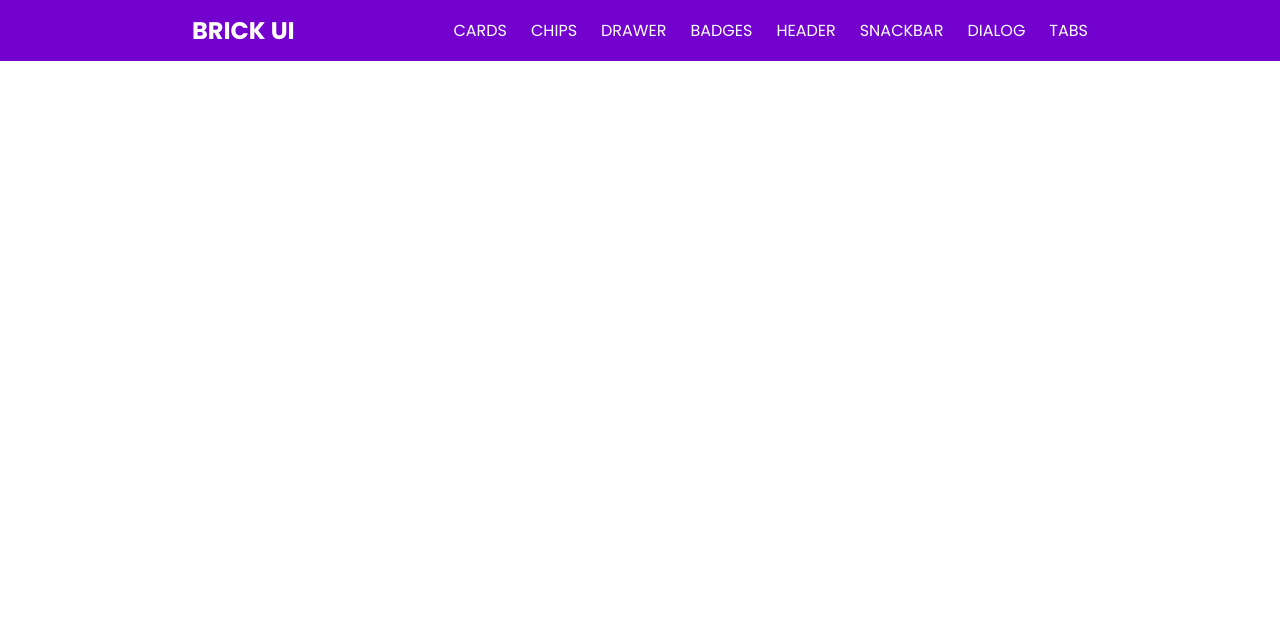
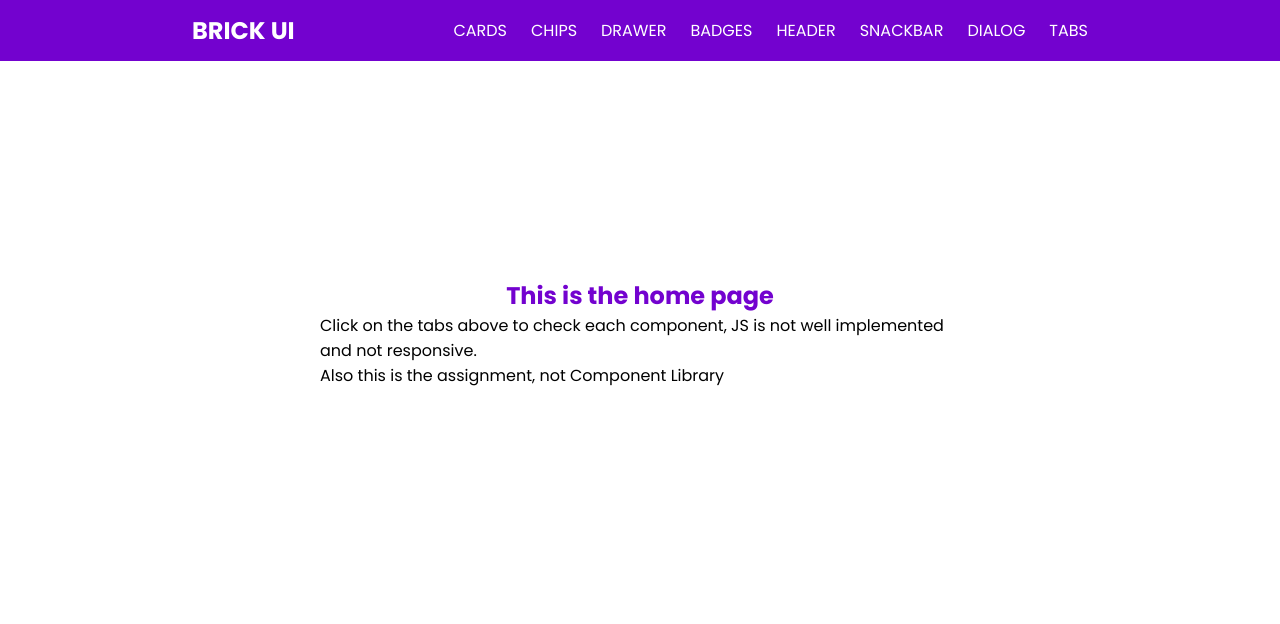
Before and after one commit to abhisekgupta001/UI_Components_Ass1, a plain HTML site: page index.html in a window 1280 px wide. Drawn offline with nearby package versions, Linux system fonts and the light colour scheme.

Commit message:
updated home

```diff
--- a/index.html
+++ b/index.html
@@ -27,5 +27,14 @@
         </ul>
       </nav>
     </header>
+    <section class="section home__section">
+      <h1 class="home__heading">This is the home page</h1>
+      <p class="home__detail">
+        Click on the tabs above to check each component, JS is not well
+        implemented and not responsive.
+        <br />
+        Also this is the assignment, not Component Library
+      </p>
+    </section>
   </body>
 </html>
--- a/src/nav.css
+++ b/src/nav.css
@@ -1,5 +1,6 @@
 header{
    width: 100%;
+   margin: 0 auto;
    background-color: rgb(115, 2, 207);
    color: white;
 }
--- a/src/reset.css
+++ b/src/reset.css
@@ -3,6 +3,19 @@
 .section{
     padding: 1rem 0 2rem;
 }
+.home__section{
+  width: 50%;
+  margin: 0 auto;
+  height: 70vh;
+  display: flex;
+  flex-direction: column;
+  justify-content: center;
+  align-items: center;
+}
+.home__heading{
+  color: var(--primary-color);
+}
+
 
 .section__title{
   text-align: center;
```
